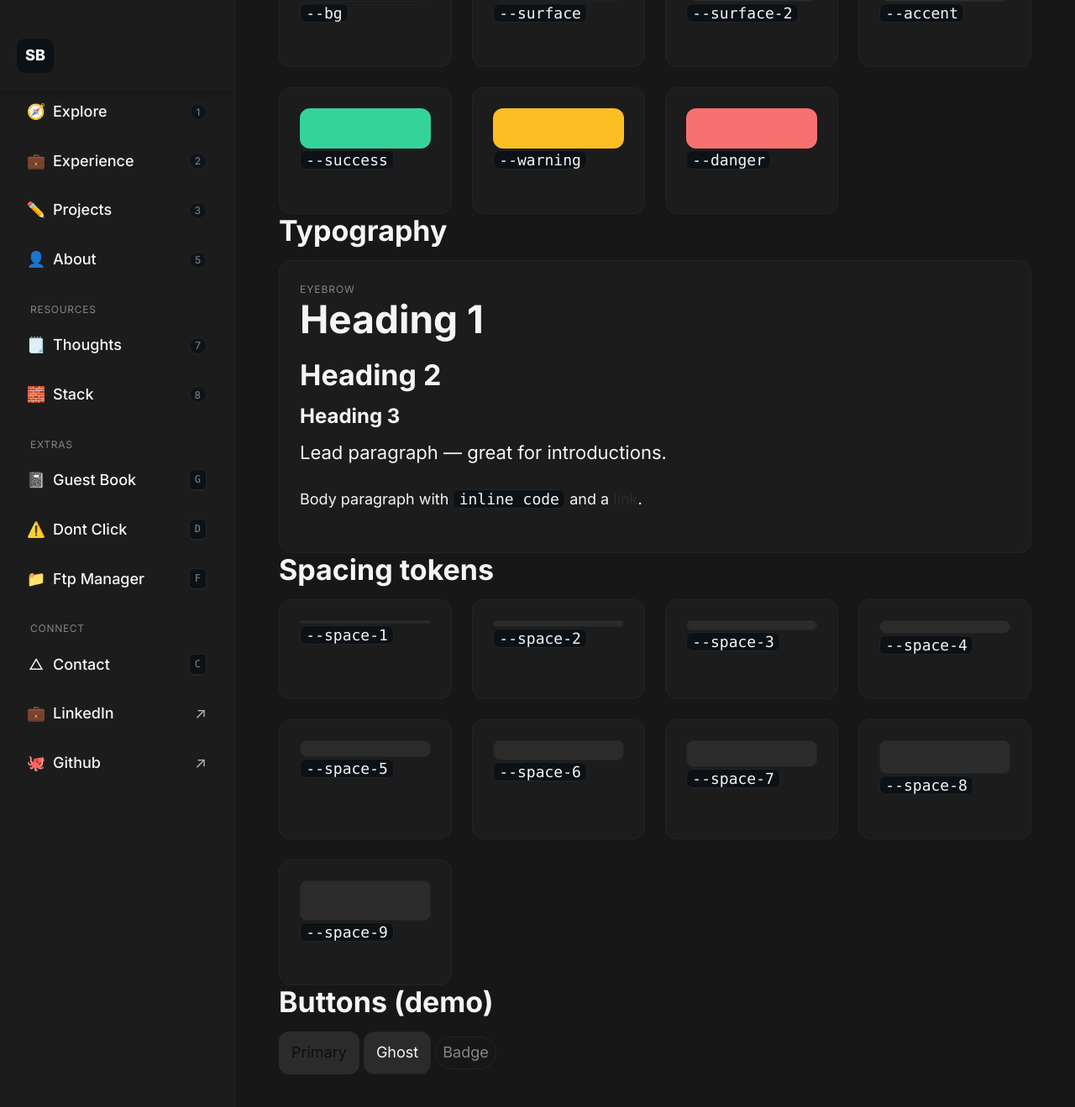
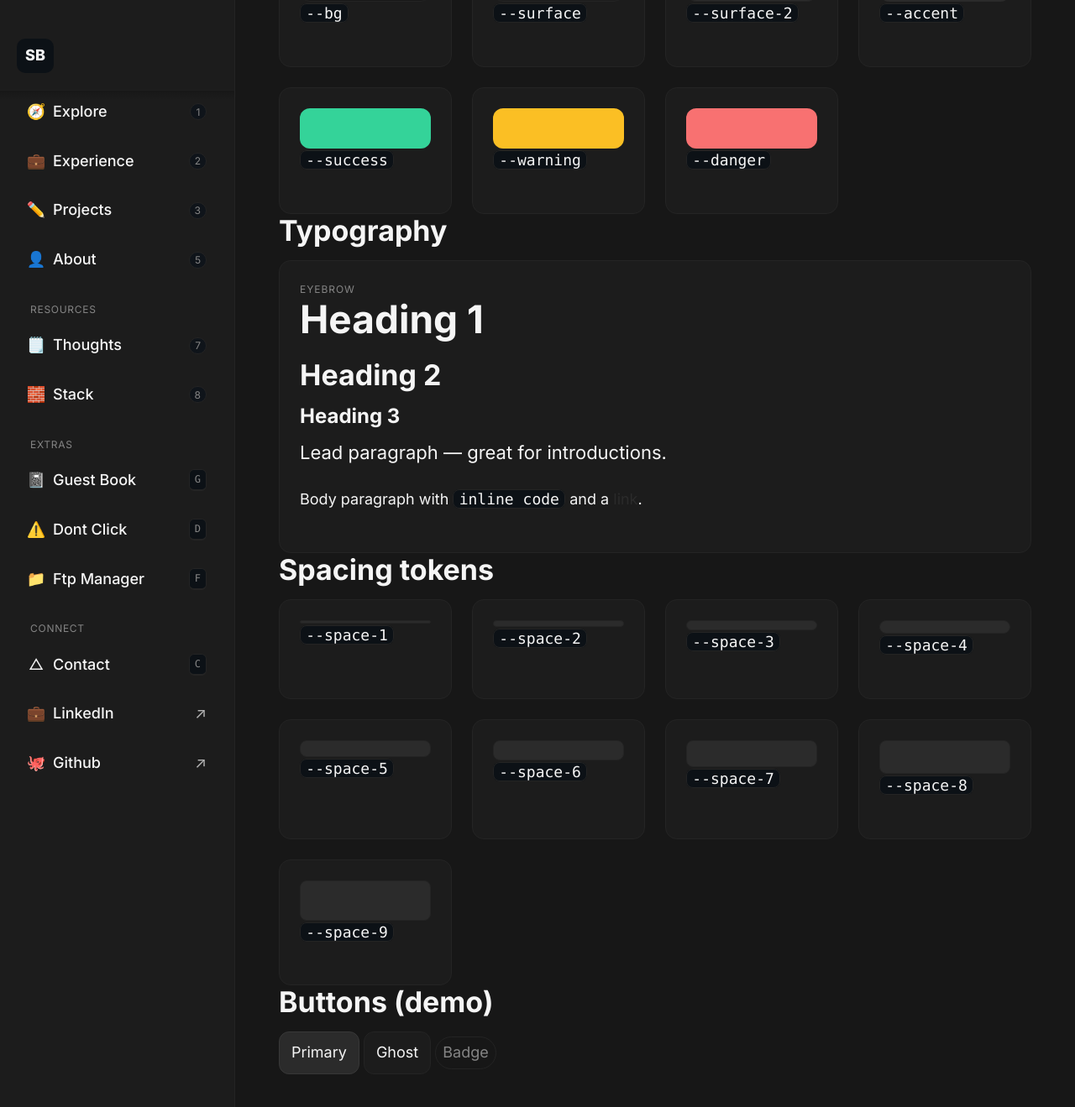
Before and after one commit to Sant720/portfolio, a Jekyll site: the page built from styleguide/index.md, in a window 1280 px wide and 1400 px high, scrolled down 379 px. Shown: the top 1319 px of the window at 84% size. Built offline with Jekyll 4.4.1, drawn with Linux system fonts in a browser that asks for light colours.

Commit message:
Update base.scss

```diff
--- a/_sass/base.scss
+++ b/_sass/base.scss
@@ -95,12 +95,12 @@
 .btn {
   display: inline-flex; align-items: center; gap: 8px;
   padding: 10px 14px; border-radius: 12px;
-  border: 1px solid var(--border); background: var(--surface-2);
+  border: 1px solid var(--border); background: var(--surface);
   color: var(--text); text-decoration: none;
   transition: transform var(--dur-100) var(--ease), border-color var(--dur-100) var(--ease);
 }
-.btn:hover { transform: translateY(-1px); border-color: #283241; }
-.btn--primary { background: var(--accent); color: #0b0f14; border-color: transparent; }
+.btn:hover { }
+.btn--primary { background: var(--accent); color: hsl(0 0% 96%); border-color: hsl(0 0% 22%); }
 .btn--primary:hover { background: var(--accent-hover); }
 
 .sg-grid { display: grid; grid-template-columns: repeat(auto-fill, minmax(180px,1fr)); gap: var(--space-6); }
```
